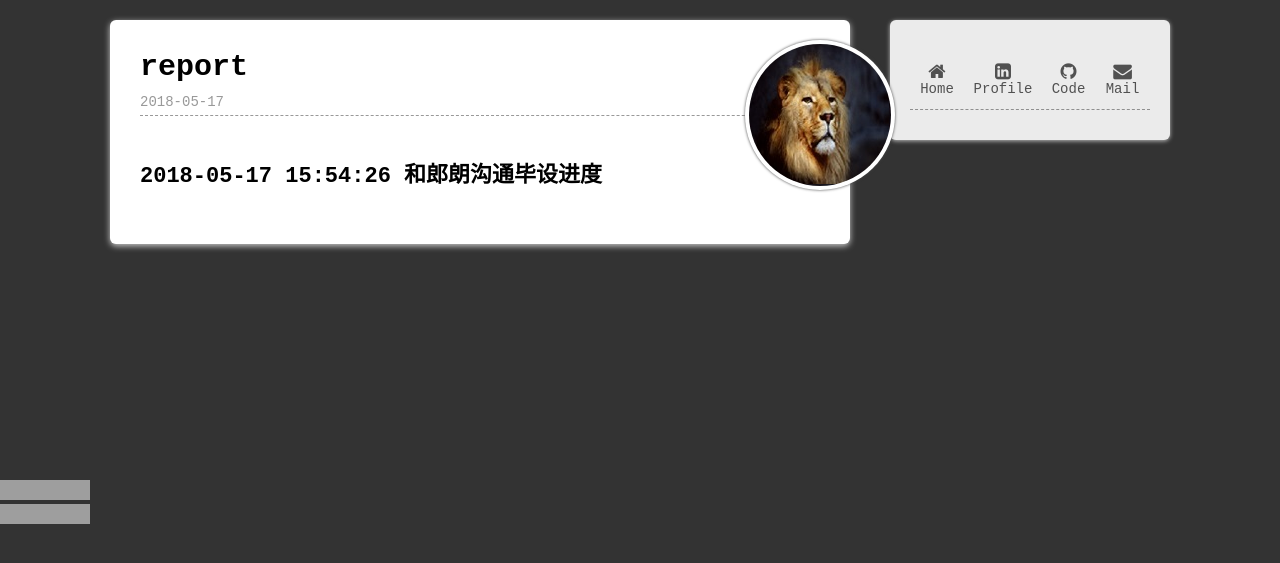
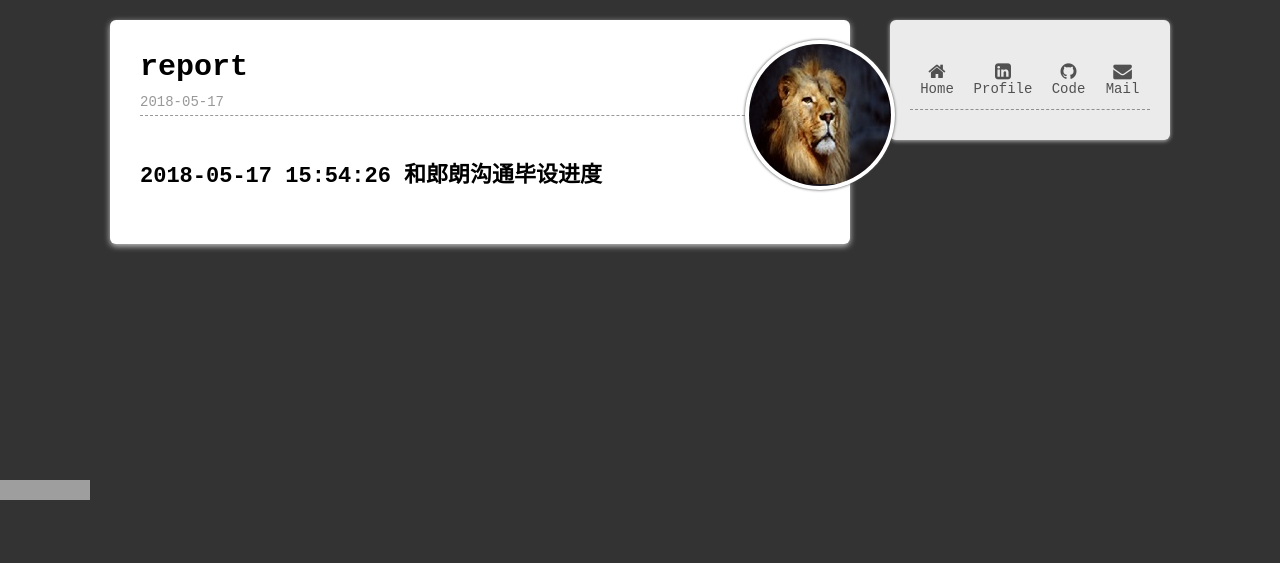
Before and after one commit to jjAugust/jjAugust.github.io, a Jekyll site: the page built from _posts/resume/2018-05-17-week-report-xiong.md, in a window 1280 px wide. Shown: the top 563 px of the page. Built offline with Jekyll 4.4.1, drawn with Linux system fonts in a browser that asks for light colours; grey boxes are pictures that could not be loaded.

Commit message:
Update default.html

```diff
--- a/_layouts/default.html
+++ b/_layouts/default.html
@@ -21,8 +21,5 @@
 
 <body>
   {{ content }}
-  <section>
-     <a href="https://clustrmaps.com/site/1b4qf"  title="Visit tracker"><img src="//www.clustrmaps.com/map_v2.png?d=GB_G1Ozuf6tiE3XtxZ_P41msWXutHSl-YhZhzuZle1Y&cl=ffffff" /></a>
-  </section>
 </body>
 </html>
```
